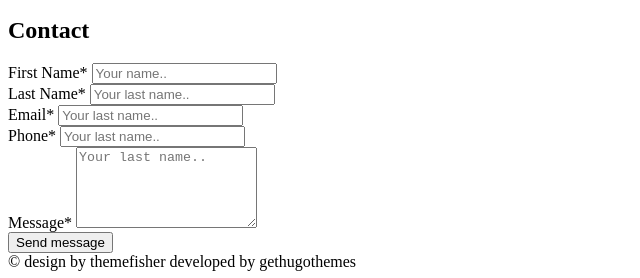
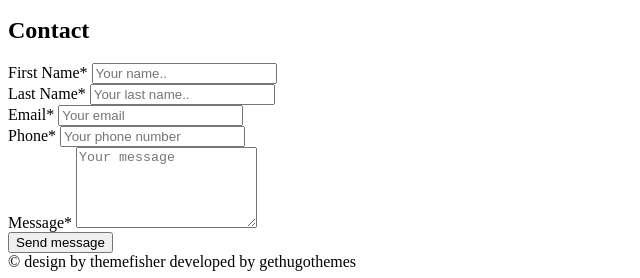
Before and after one commit to rubel-sh/markup-dev-demo, a website with bundled scripts: page src/index.html in a window 1280 px wide. Shown: the part 8939-9217 px from the top of the page, 0-640 px from the left. Built offline with nearby package versions, Linux system fonts and the light colour scheme; files whose address does not match are found by name.

Commit message:
fixed form placeholders

```diff
--- a/src/index.html
+++ b/src/index.html
@@ -855,7 +855,7 @@
                     type="email"
                     id="email"
                     name="email"
-                    placeholder="Your last name.."
+                    placeholder="Your email"
                     required
                   />
                 </div>
@@ -866,7 +866,7 @@
                     type="tel"
                     id="phone"
                     name="phone"
-                    placeholder="Your last name.."
+                    placeholder="Your phone number"
                     required
                   />
                 </div>
@@ -877,7 +877,7 @@
                     id="message"
                     name="message"
                     rows="5"
-                    placeholder="Your last name.."
+                    placeholder="Your message"
                     required
                   ></textarea>
                 </div>
```
